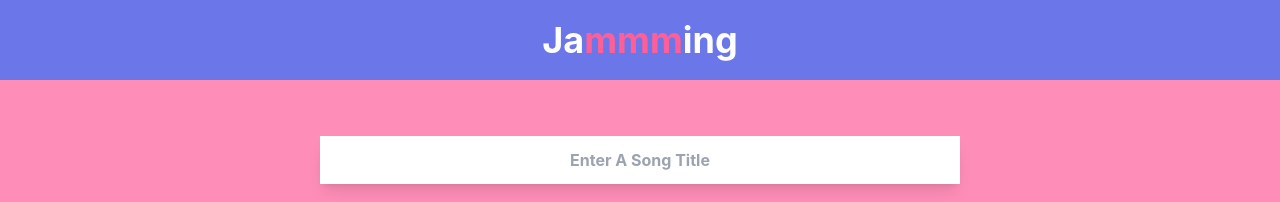
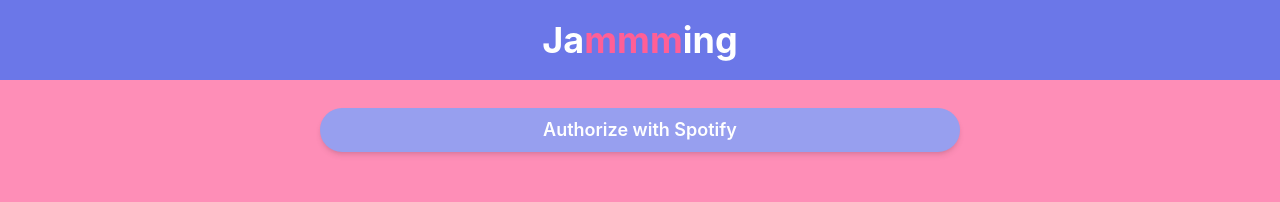
Before and after one commit to Burnabaso/Jammming, a React (Vite) app: page / in a window 1280 px wide. Shown: the top 202 px of the page. Built offline with nearby package versions, Linux system fonts and the light colour scheme.

Commit message:
implement spotify authorize component

```diff
--- a/src/App.jsx
+++ b/src/App.jsx
@@ -1,11 +1,13 @@
 import SearchForm from "./SearchForm.jsx";
+import AuthComponent from "./AuthComponent.jsx";
 function App() {
   return (
     <>
         <div className="shadow-xl bg-action2 w-full flex justify-center items-center py-5 ">
           <h1 className="text-4xl h-fit font-bold">Ja<span className="text-action">mmm</span>ing</h1>
         </div>
-        <div id="main body" className="bg-second-back h-screen flex">
+        <div id="main body" className="bg-second-back h-screen flex flex-col">
+          <AuthComponent/>
           <div className="w-3/6 mx-auto mt-14">
           <SearchForm/>
           </div>
--- /dev/null
+++ b/src/AuthComponent.jsx
@@ -0,0 +1,16 @@
+const AUTH_URL = 'https://accounts.spotify.com/authorize';
+const CLIENT_ID = 'f6c5499764e5495c832ffbfbe86124b3';
+const REDIRECT_URI = 'http://localhost:4000/callback';
+const SCOPES = 'playlist-modify-public playlist-modify-private playlist-read-private playlist-read-collaborative user-library-read';
+
+export default function AuthComponent(){
+  const login = () => {
+    window.location.href = `${AUTH_URL}?client_id=${CLIENT_ID}&redirect_uri=${REDIRECT_URI}&scope=${SCOPES}&response_type=code`;
+  };
+
+  return (
+    <>
+      <button className="bg-main-back text-white mt-7 w-2/4 py-2 rounded-full mx-auto font-semibold shadow-md text-lg hover:scale-105" onClick={login}>Authorize with Spotify</button>
+    </>
+  );
+};
--- a/src/SearchForm.jsx
+++ b/src/SearchForm.jsx
@@ -1,18 +1,22 @@
 import {useState} from "react";
+import ResultContainer from "./ResultContainer.jsx";
+
 export default function SearchForm(){
     const [searchQuery, setSearchQuery]= useState('');
+
     const handleInputChange = (Event)=>{
         setSearchQuery(Event.target.value);
     }
     const handleSearch = ()=>{
-        console.log('Searching for: ',searchQuery);
+       console.log("HI");
     }
     return(
         <>
         <form action="#" onSubmit={handleSearch} className="flex flex-col">
-            <input className="text-action2 shadow-lg py-3 text-center font-bold" id="songName" required type="text" onChange={handleInputChange} placeholder="Enter A Song Title"/>
+            <input className="text-action2 shadow-lg py-3 text-center font-bold focus:outline-none" id="songName" required type="text" value={searchQuery} onChange={handleInputChange} placeholder="Enter A Song Title"/>
             <button type="submit" className="bg-main-back text-white mt-7 w-2/4 py-2 rounded-full mx-auto font-semibold shadow-md text-lg hover:scale-105">Search</button>
         </form>
+        <ResultContainer/>
         </>
     );
 }
```
